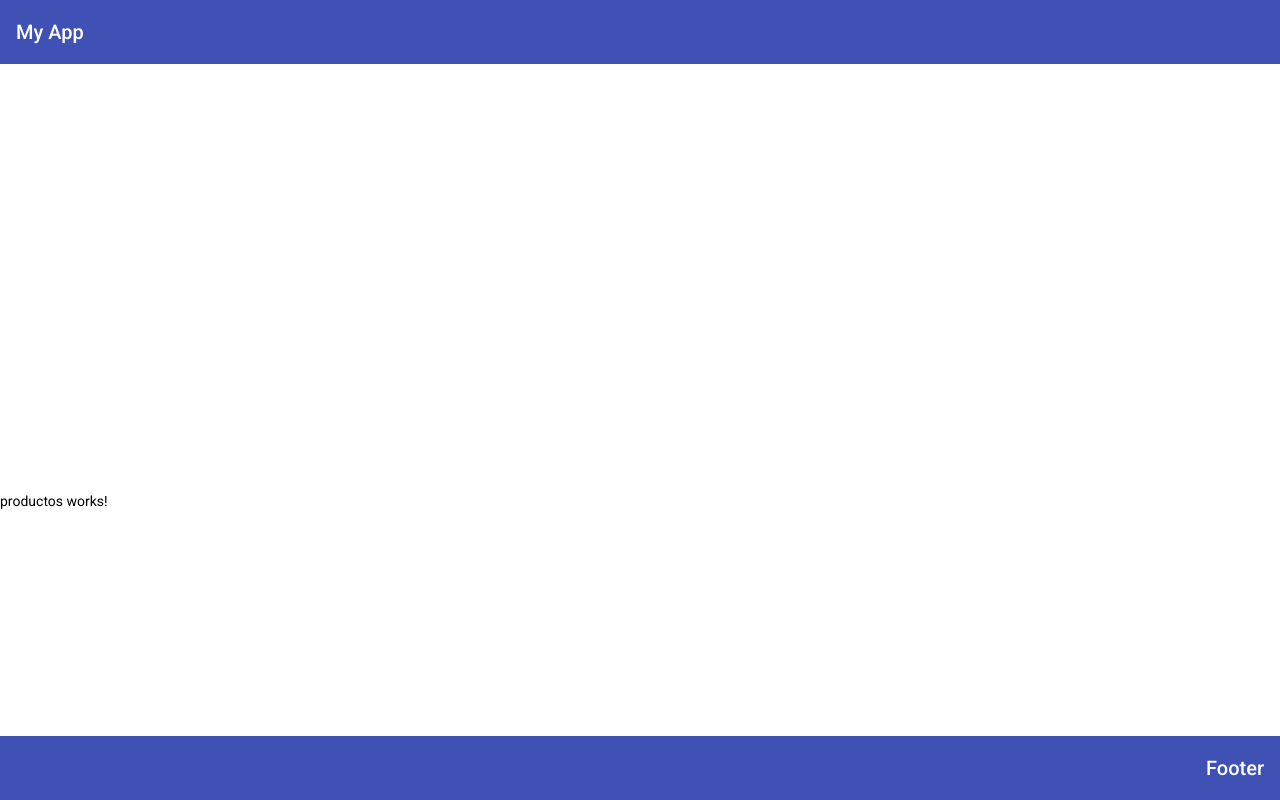
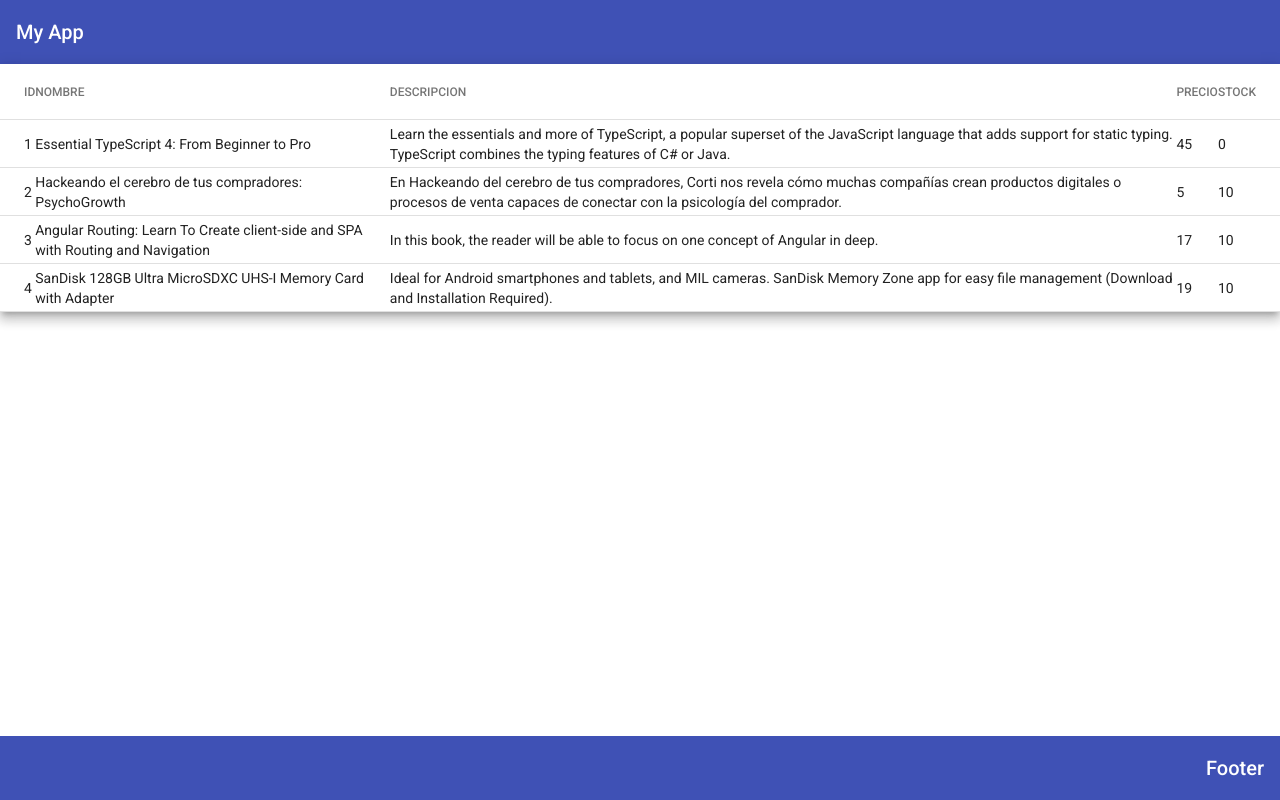
Before and after one commit to lesaygit/appAng, an Angular app: page /productos in a window 1280 px wide. Built offline with nearby package versions, Linux system fonts and the light colour scheme; data requests are answered from the project's data file.

Commit message:
Listando Productos en una Tabla de Material

```diff
--- a/server/db.json
+++ b/server/db.json
@@ -67,38 +67,6 @@
         "description": "Ideal for Android smartphones and tablets, and MIL cameras. SanDisk Memory Zone app for easy file management (Download and Installation Required).",
         "categoryId": 2,
         "stock": 10
-      },
-      {
-        "id": 5,
-        "name": "GoPro HERO9 Black - Waterproof Action Camera with Front LCD",
-        "price": 399,
-        "description": "5K Video - Shoot stunning video with up to 5K resolution, perfect for maintaining detail even when zooming in",
-        "categoryId": 2,
-        "stock": 10
-      },
-      {
-        "id": 6,
-        "name": "CL3 Rated High-Speed 4K HDMI Cable - 6 Feet",
-        "price": 7,
-        "description": "HDMI A Male to A Male Cable: Supports Ethernet, 3D, 4K video and Audio Return Channel (ARC)",
-        "categoryId": 2,
-        "stock": 10
-      },
-      {
-        "id": 7,
-        "name": "Logitech MK270 Wireless Keyboard and Mouse Combo",
-        "price": 32,
-        "description": "The USB receiver is conveniently located in the box, top flap. This wireless keyboard and mouse feature Logitech Advanced 2.4GHz technology with a range of up to 10 metres.",
-        "categoryId": 3,
-        "stock": 10
-      },
-      {
-        "id": 8,
-        "name": "External CD Drive USB 3.0 Portable CD DVD +/-RW Drive DVD/CD ROM",
-        "price": 20,
-        "description": "Plug & play. Easy to use,powered by USB port. No external driver and Power needed. Just plug it into your USB port and the DVD driver will be detected",
-        "categoryId": 3,
-        "stock": 10
       }
     ],
     "sp": [
--- a/src/app/components/productos/productos.component.html
+++ b/src/app/components/productos/productos.component.html
@@ -1 +1,40 @@
-<p>productos works!</p>
+<div class="container">
+
+  <table mat-table [dataSource]="productos" class="mat-elevation-z8">
+
+    <!-- ID Column -->
+    <ng-container matColumnDef="id">
+      <th mat-header-cell *matHeaderCellDef> ID </th>
+      <td mat-cell *matCellDef="let element"> {{element.id}} </td>
+    </ng-container>
+
+    <!-- NOMBRE Column -->
+    <ng-container matColumnDef="name">
+      <th mat-header-cell *matHeaderCellDef> NOMBRE </th>
+      <td mat-cell *matCellDef="let element"> {{element.name}} </td>
+    </ng-container>
+
+    <!-- DESCRIPCION Column -->
+    <ng-container matColumnDef="description">
+        <th mat-header-cell *matHeaderCellDef> DESCRIPCION </th>
+        <td mat-cell *matCellDef="let element"> {{element.description}} </td>
+    </ng-container>
+
+    <!-- PRECIO Column -->
+    <ng-container matColumnDef="price">
+        <th mat-header-cell *matHeaderCellDef> PRECIO </th>
+        <td mat-cell *matCellDef="let element"> {{element.price}} </td>
+    </ng-container>
+
+    <!-- STOCK Column -->
+    <ng-container matColumnDef="stock">
+        <th mat-header-cell *matHeaderCellDef> STOCK </th>
+        <td mat-cell *matCellDef="let element"> {{element.stock}} </td>
+    </ng-container>
+
+    <tr mat-header-row *matHeaderRowDef="displayedColumns"></tr>
+    <tr mat-row *matRowDef="let row; columns: displayedColumns;"></tr>
+
+  </table>
+
+</div>
--- a/src/app/components/productos/productos.component.scss
+++ b/src/app/components/productos/productos.component.scss
@@ -0,0 +1,3 @@
+:host {
+    flex-grow: 1;
+}
--- a/src/app/components/productos/productos.component.ts
+++ b/src/app/components/productos/productos.component.ts
@@ -10,6 +10,7 @@ import { ProductosService } from 'src/app/services/productos.service';
 export class ProductosComponent implements OnInit {
 
   productos!: Producto [];
+  displayedColumns = ['id', 'name', 'description', 'price', 'stock'];
 
   constructor(public productosService: ProductosService) { }
 
--- a/src/app/material.module.ts
+++ b/src/app/material.module.ts
@@ -1,8 +1,12 @@
 import { NgModule } from "@angular/core";
 import { MatToolbarModule } from "@angular/material/toolbar";
+import { MatTableModule } from "@angular/material/table";
 
 @NgModule({
-    exports: [MatToolbarModule]
+    exports: [
+        MatToolbarModule,
+        MatTableModule
+    ]
 })
 
 export class MaterialModule {}
```
